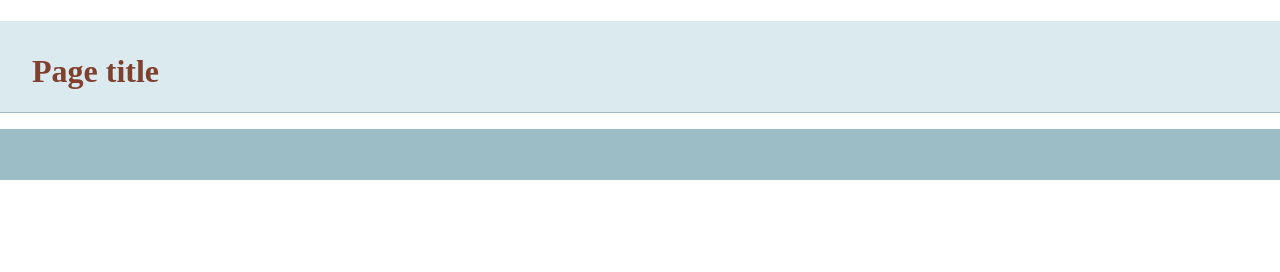
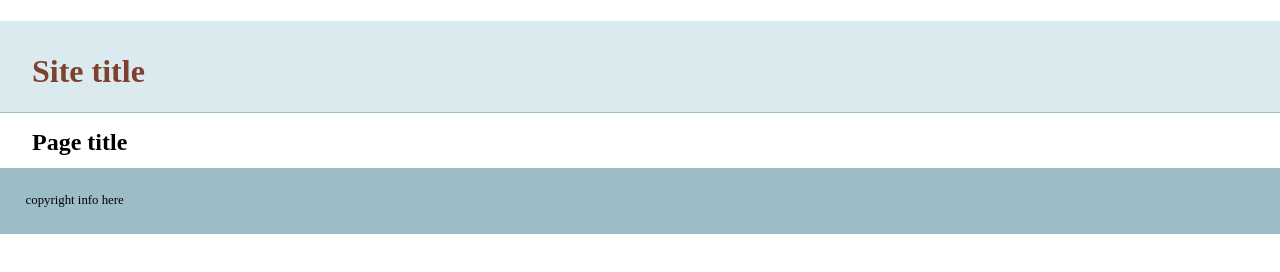
Before and after one commit to davewparkland/github-basics, a plain HTML site: page index.html in a window 1280 px wide. Drawn offline with nearby package versions, Linux system fonts and the light colour scheme.

Commit message:
added more info to template

```diff
--- a/index.html
+++ b/index.html
@@ -14,13 +14,15 @@
     </head>
     <body>
     <header>
-	<h1>Page title</h1>
+	<h1>Site title</h1>
     </header>
     <nav id="pageNav">
     </nav>
     <main>
+    	<h2>Page title</h2>
     </main>
     <footer>
+    	copyright info here
     </footer>
         <script>
 //use the modernizr load to load up external scripts. This will load the scripts asynchronously, but the order listed matters. Although it will load all scripts in parallel, it will execute them in the order listed
```
